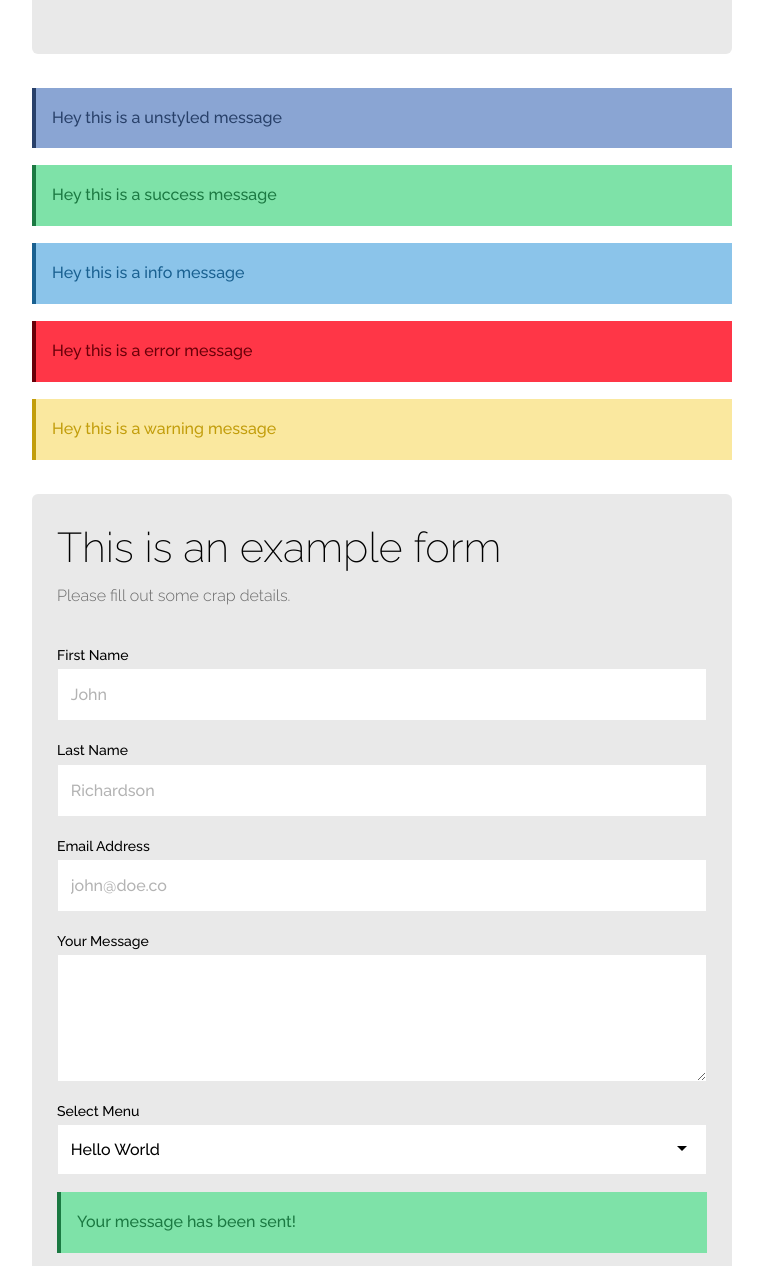
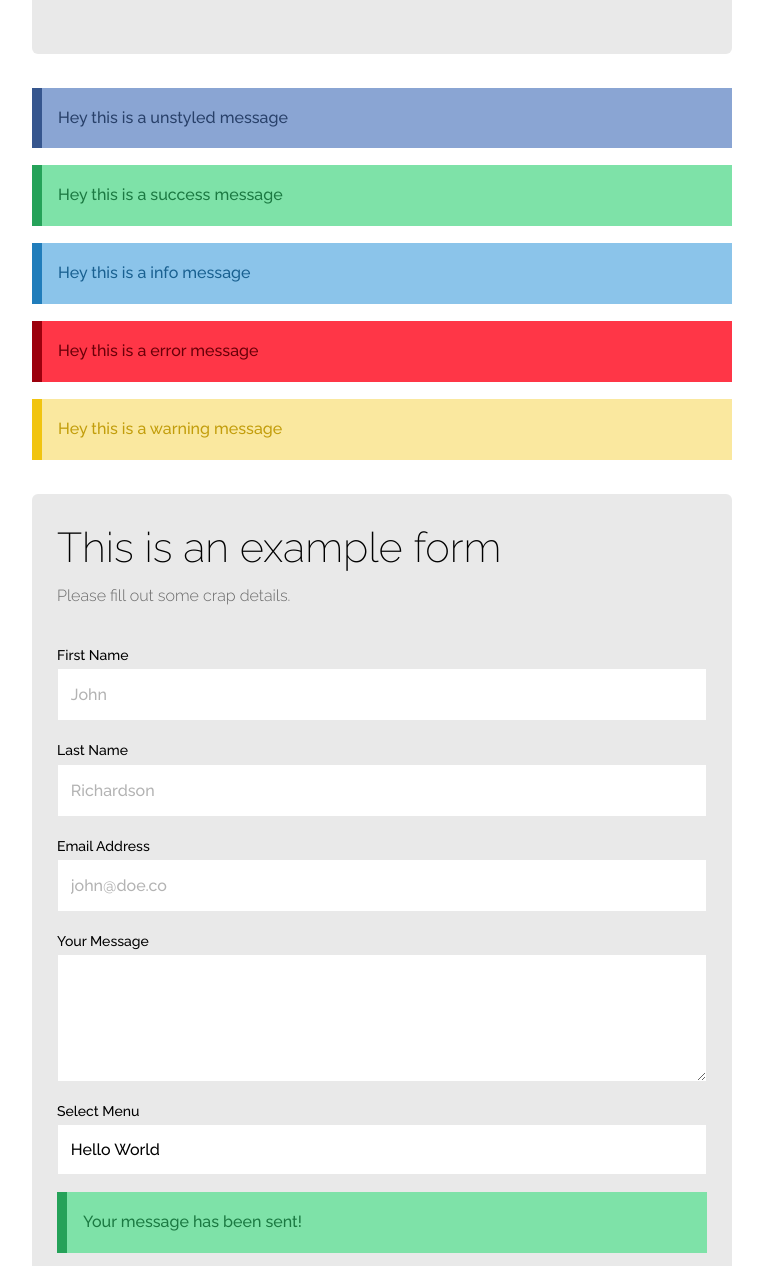
Before and after one commit to dope/paris, a website: page index.html in a window 1280 px wide. Shown: the part 2894-4160 px from the top of the page, without its empty margins (258-1021 px from the left). Drawn offline with Linux system fonts and the light colour scheme.

Commit message:
updated forms and msgs

```diff
--- a/scss/base/_forms.scss
+++ b/scss/base/_forms.scss
@@ -16,27 +16,6 @@
   /* Usage: <div class="form__group"></div> */
   &__group {
     margin-top: $half-spacing-unit;
-
-    /* Usage: <div class="form__group form__group--arrow"></div> */
-    &--arrow {
-      position: relative;
-
-      &:after {
-        position: absolute;
-        width: 0;
-        height: 0;
-        border-top: 5px solid $color-black;
-        border-right: 5px solid transparent;
-        border-bottom: 5px solid transparent;
-        border-left: 5px solid transparent;
-        cursor: pointer;
-        top: 28px;
-        bottom: 0;
-        right: 20px;
-        margin: auto;
-        content: "";
-      }
-    }
   }
 
   /* Usage: <input type="text" class="form__input"> */
@@ -145,10 +124,6 @@
 
   /* Usage: */
   /* <select class="select"> */
-  /*      <span class="select__arrow"></span> */
-  /*      <option>Hello</option> */
-  /*      <option>Hello</option> */
-  /*      <option>Hello</option> */
   /*      <option>Hello</option> */
   /* </select> */
   &__select {
@@ -167,11 +142,4 @@
       border-color: lighten($color-black, 75%);
     }
   }
-
-  &__arrow {
-    display: block;
-    width: 5px;
-    height: 5px;
-    background: red;
-  }
 }
--- a/scss/components/_messages.scss
+++ b/scss/components/_messages.scss
@@ -16,41 +16,41 @@
   margin-bottom: $half-spacing-unit;
   border: 3px solid inherit;
   padding: 1em;
-  border-left: 4px solid;
+  border-left: 10px solid;
   font-weight: 500;
 
   /* Usage: <div class="msg msg--default">Hello World</div> */
   &--default {
     background: lighten($color-accent, 20%);
-    border-color: darken($color-accent, 20%);
+    border-color: darken($color-accent, 10%);
     color: darken($color-accent, 20%);
   }
 
   /* Usage: <div class="msg msg--success">Hello World</div> */
   &--success {
     background: lighten($color-success, 20%);
-    border-color: darken($color-success, 20%);
+    border-color: darken($color-success, 10%);
     color: darken($color-success, 20%);
   }
 
   /* Usage: <div class="msg msg--info">Hello World</div> */
   &--info {
     background: lighten($color-info, 20%);
-    border-color: darken($color-info, 20%);
+    border-color: darken($color-info, 10%);
     color: darken($color-info, 20%);
   }
 
   /* Usage: <div class="msg msg--error">Hello World</div> */
   &--error {
     background: lighten($color-error, 20%);
-    border-color: darken($color-error, 20%);
+    border-color: darken($color-error, 10%);
     color: darken($color-error, 20%);
   }
 
   /* Usage: <div class="msg msg--warning">Hello World</div> */
   &--warning {
     background: lighten($color-warning, 20%);
-    border-color: darken($color-warning, 20%);
+    border-color: darken($color-warning, 10%);
     color: darken($color-warning, 20%);
   }
 }
```
Also changed, not shown: css/main.css.
